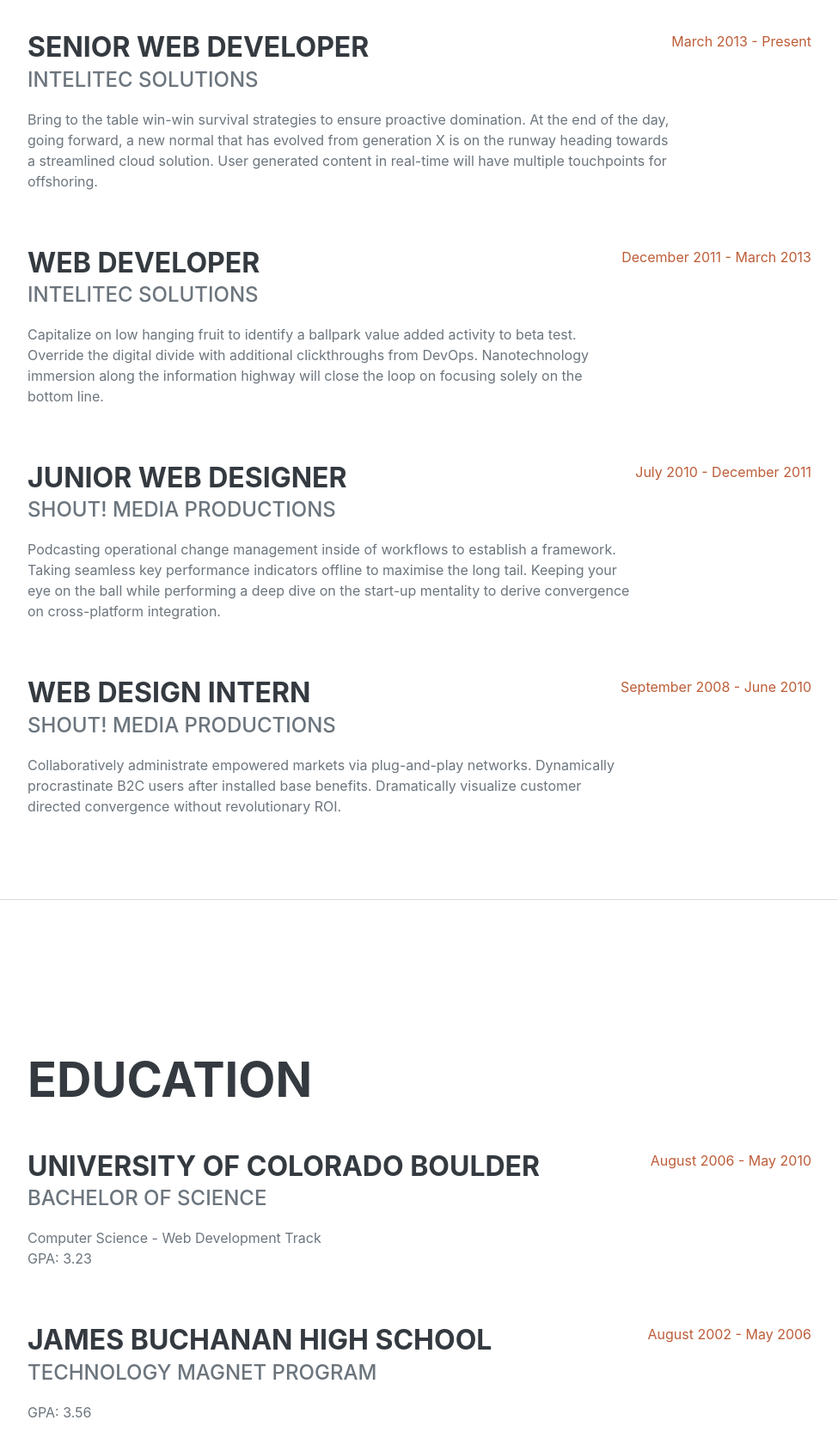
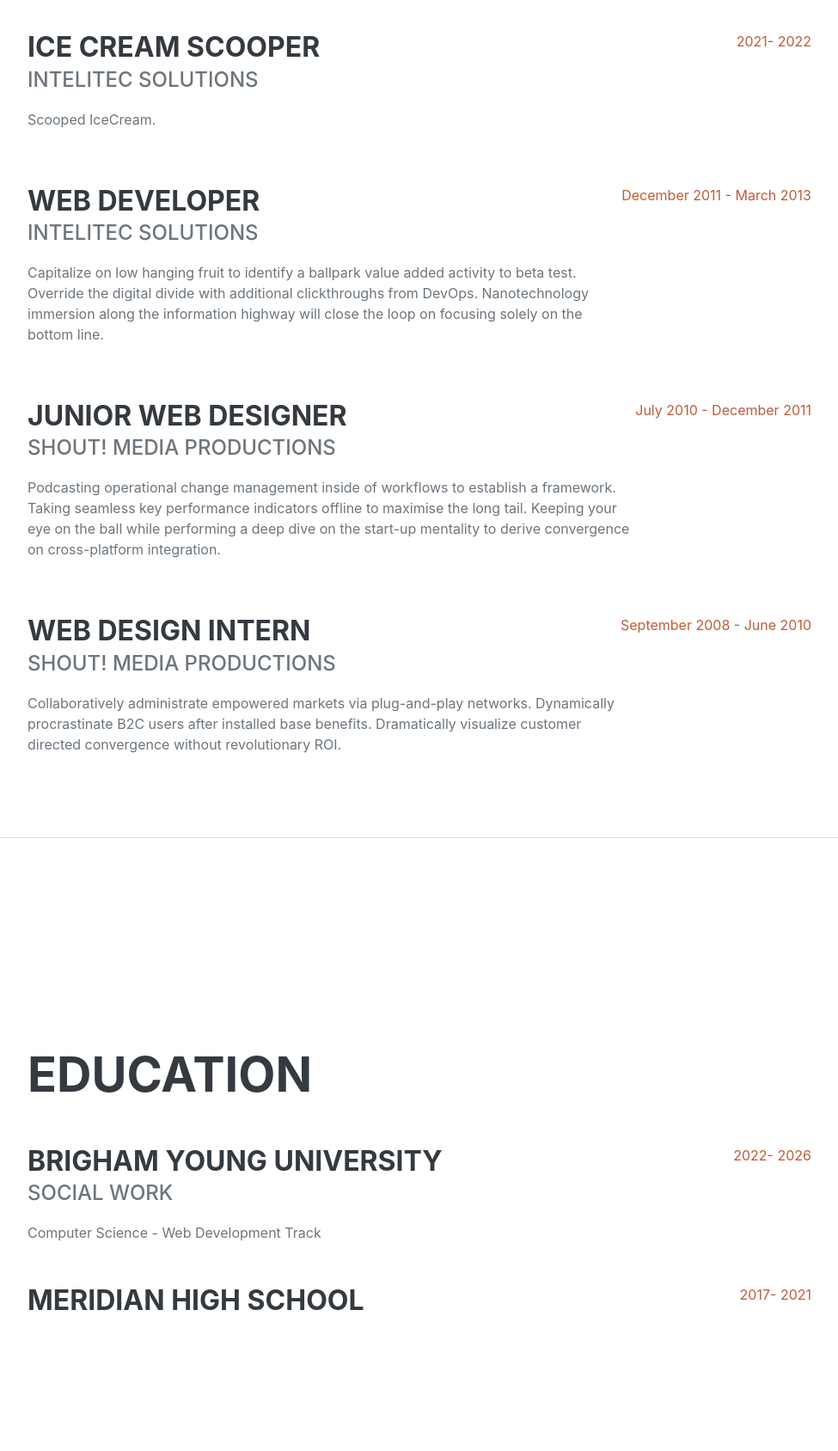
Before and after one commit to amedvalson-coder/amedvalson-coder.github.io, a plain HTML site: page index.html in a window 1280 px wide. Shown: the part 960-2648 px from the top of the page at 86% size, without its empty margins (288-1263 px from the left). Drawn offline with nearby package versions, Linux system fonts and the light colour scheme; a web font is replaced by a local one.

Commit message:
Update index.html

```diff
--- a/index.html
+++ b/index.html
@@ -40,15 +40,14 @@
             <section class="resume-section" id="about">
                 <div class="resume-section-content">
                     <h1 class="mb-0">
-                        Clarence
-                        <span class="text-primary">Taylor</span>
+                        Amanda
+                        <span class="text-primary">Edvalson</span>
                     </h1>
                     <div class="subheading mb-5">
-                        3542 Berry Street · Cheyenne Wells, CO 80810 · (317) 585-8468 ·
+                        555 555 555
                         <a href="mailto:name@email.com">name@email.com</a>
                     </div>
-                    <p class="lead mb-5">I am experienced in leveraging agile frameworks to provide a robust synopsis for high level overviews. Iterative approaches to corporate strategy foster collaborative thinking to further the overall value proposition.</p>
-                    <div class="social-icons">
+                    <p class="lead mb-5">I'm a student learning web development. This site showcases my final project, including a custom from-scratch page about my hobbies.</p>
                         <a class="social-icon" href="#!"><i class="fab fa-linkedin-in"></i></a>
                         <a class="social-icon" href="#!"><i class="fab fa-github"></i></a>
                         <a class="social-icon" href="#!"><i class="fab fa-twitter"></i></a>
@@ -63,11 +62,11 @@
                     <h2 class="mb-5">Experience</h2>
                     <div class="d-flex flex-column flex-md-row justify-content-between mb-5">
                         <div class="flex-grow-1">
-                            <h3 class="mb-0">Senior Web Developer</h3>
+                            <h3 class="mb-0">Ice Cream Scooper</h3>
                             <div class="subheading mb-3">Intelitec Solutions</div>
-                            <p>Bring to the table win-win survival strategies to ensure proactive domination. At the end of the day, going forward, a new normal that has evolved from generation X is on the runway heading towards a streamlined cloud solution. User generated content in real-time will have multiple touchpoints for offshoring.</p>
+                            <p>Scooped IceCream.</p>
                         </div>
-                        <div class="flex-shrink-0"><span class="text-primary">March 2013 - Present</span></div>
+                        <div class="flex-shrink-0"><span class="text-primary">2021- 2022</span></div>
                     </div>
                     <div class="d-flex flex-column flex-md-row justify-content-between mb-5">
                         <div class="flex-grow-1">
@@ -102,20 +101,20 @@
                     <h2 class="mb-5">Education</h2>
                     <div class="d-flex flex-column flex-md-row justify-content-between mb-5">
                         <div class="flex-grow-1">
-                            <h3 class="mb-0">University of Colorado Boulder</h3>
-                            <div class="subheading mb-3">Bachelor of Science</div>
+                            <h3 class="mb-0">Brigham Young University</h3>
+                            <div class="subheading mb-3">Social Work</div>
                             <div>Computer Science - Web Development Track</div>
-                            <p>GPA: 3.23</p>
+
                         </div>
-                        <div class="flex-shrink-0"><span class="text-primary">August 2006 - May 2010</span></div>
+                        <div class="flex-shrink-0"><span class="text-primary">2022- 2026</span></div>
                     </div>
                     <div class="d-flex flex-column flex-md-row justify-content-between">
                         <div class="flex-grow-1">
-                            <h3 class="mb-0">James Buchanan High School</h3>
-                            <div class="subheading mb-3">Technology Magnet Program</div>
-                            <p>GPA: 3.56</p>
+                            <h3 class="mb-0">Meridian High School</h3>
+
+
                         </div>
-                        <div class="flex-shrink-0"><span class="text-primary">August 2002 - May 2006</span></div>
+                        <div class="flex-shrink-0"><span class="text-primary">2017- 2021</span></div>
                     </div>
                 </div>
             </section>
```
